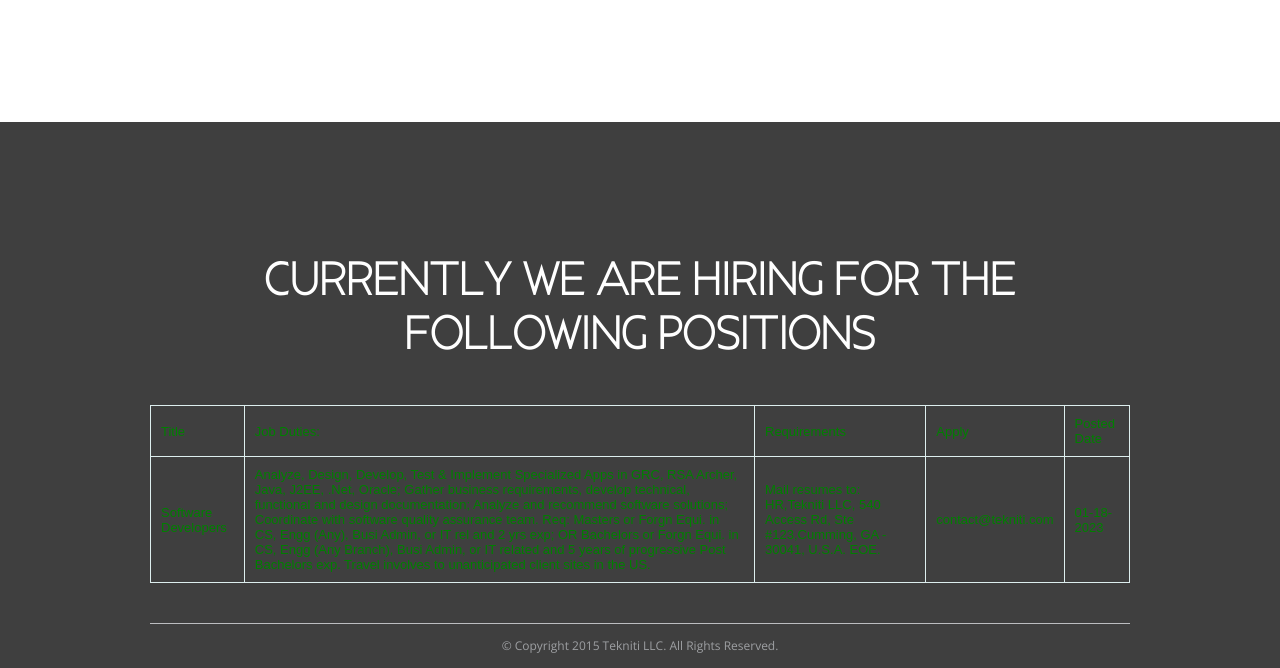
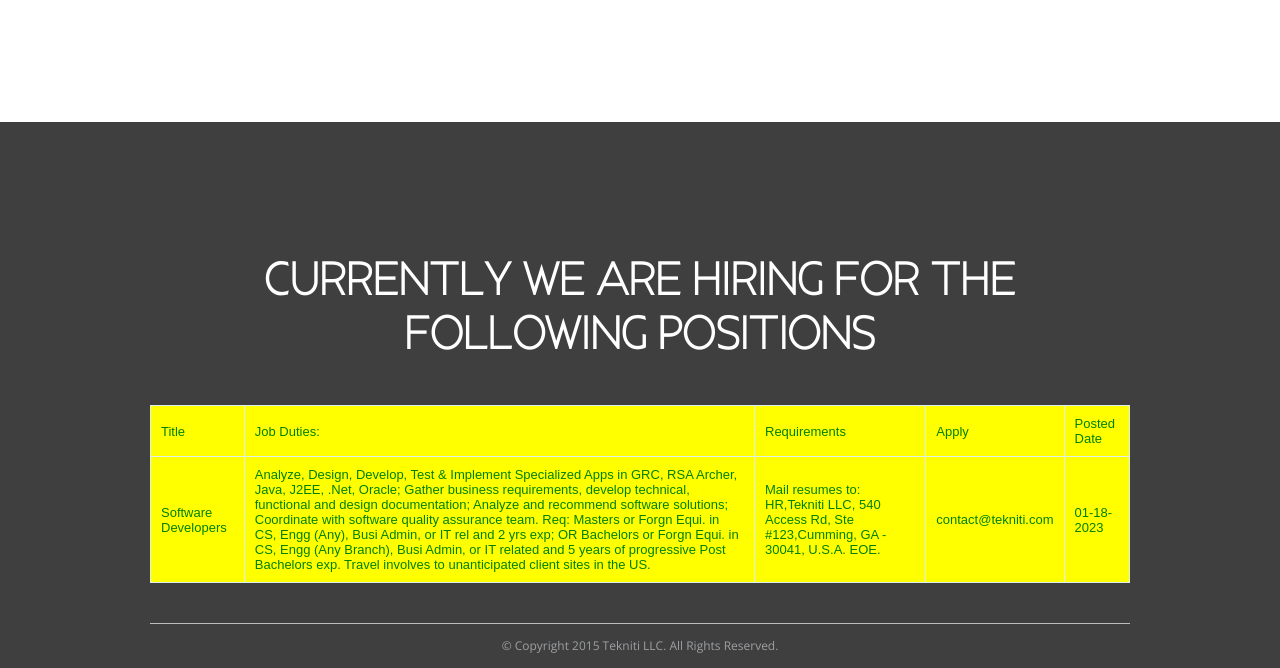
Before and after one commit to pulijalahari/tekniti, a plain HTML site: page index.html in a window 1280 px wide. Shown: the part 5225-5893 px from the top of the page. Drawn offline with nearby package versions, Linux system fonts and the light colour scheme; some packages are replaced by stand-ins of ours; a script that the page names is missing.

Commit message:
Update index.html

```diff
--- a/index.html
+++ b/index.html
@@ -172,7 +172,7 @@
 			<div class="inner_blog">
 				<div class="wrap">
 					<h2 class="page-title">Currently we are hiring for the following positions</h2>
-					<table class="zui-table zui-table-highlight-all" style="background-color: yellow>
+					<table class="zui-table zui-table-highlight-all" style="background-color: yellow">
 					<tr><td>Title</td><td>Job Duties:</td><td>Requirements</td><td>Apply</td><td>Posted Date</td></tr>
 					<tr>
 						<td>Software Developers</td>
```
